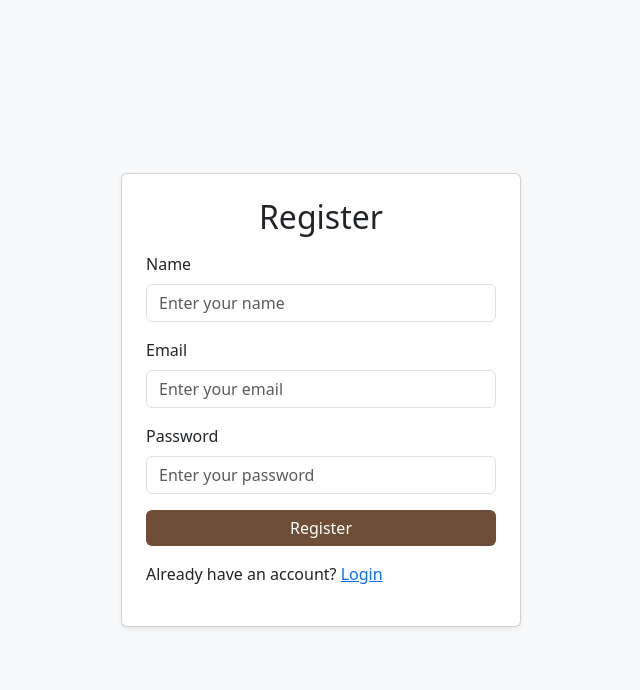
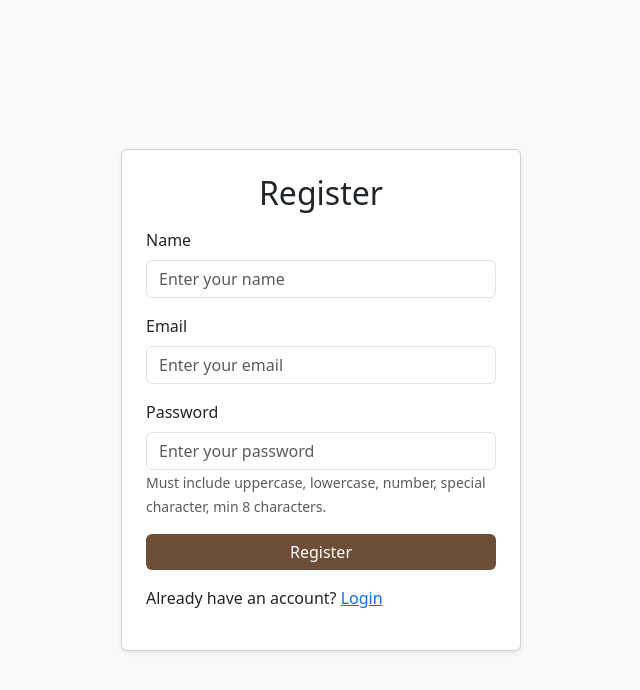
Before and after one commit to MINTAbizu/yegara, a React (Vite) app in the folder frontend/: page /register in a window 1280 px wide. Shown: the top 690 px of the page, without its empty margins (319-959 px from the left). Built offline with nearby package versions, Linux system fonts and the light colour scheme; no server answers.

Commit message:
Update Register.jsx
strong password

```diff
--- a/frontend/src/pages/Register.jsx
+++ b/frontend/src/pages/Register.jsx
@@ -18,11 +18,22 @@ const Register = () => {
   const handleChange = (e) => {
     setFormData({ ...formData, [e.target.name]: e.target.value });
   };
+const strongPasswordRegex =
+  /^(?=.*[A-Z])(?=.*[a-z])(?=.*\d)(?=.*[@$!%*?&])[A-Za-z\d@$!%*?&]{8,}$/;
 
  const handleSubmit = async (e) => {
   e.preventDefault();
   setLoading(true);
   setMessage("");
+
+  // ✅ Strong password check
+  if (!strongPasswordRegex.test(formData.password)) {
+    setLoading(false);
+    setMessage(
+      "Password must contain: uppercase, lowercase, number, special character, minimum 8 characters."
+    );
+    return;
+  }
 
   try {
     await register({
@@ -38,6 +49,7 @@ const Register = () => {
 
   setLoading(false);
 };
+
 
   return (
     <div className="d-flex justify-content-center align-items-center vh-100 bg-light">
@@ -84,6 +96,9 @@ const Register = () => {
     placeholder="Enter your password"
     required
   />
+  <small className="text-muted">
+    Must include uppercase, lowercase, number, special character, min 8 characters.
+  </small>
 </div>
 
           <button type="submit" className="btn btn-primary w-100" disabled={loading}>
```
Lines whose indentation alone changed are shown as unchanged.
